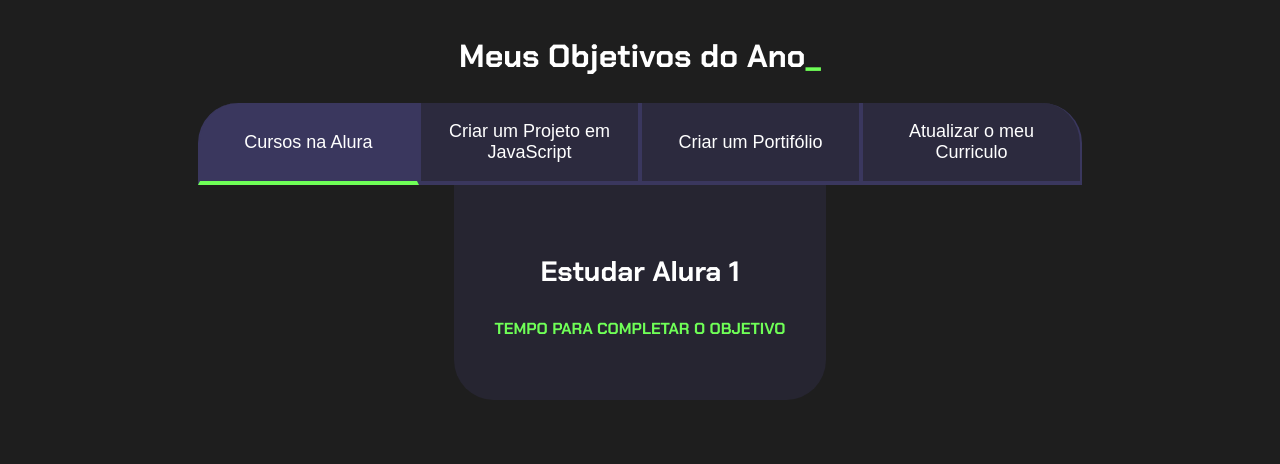
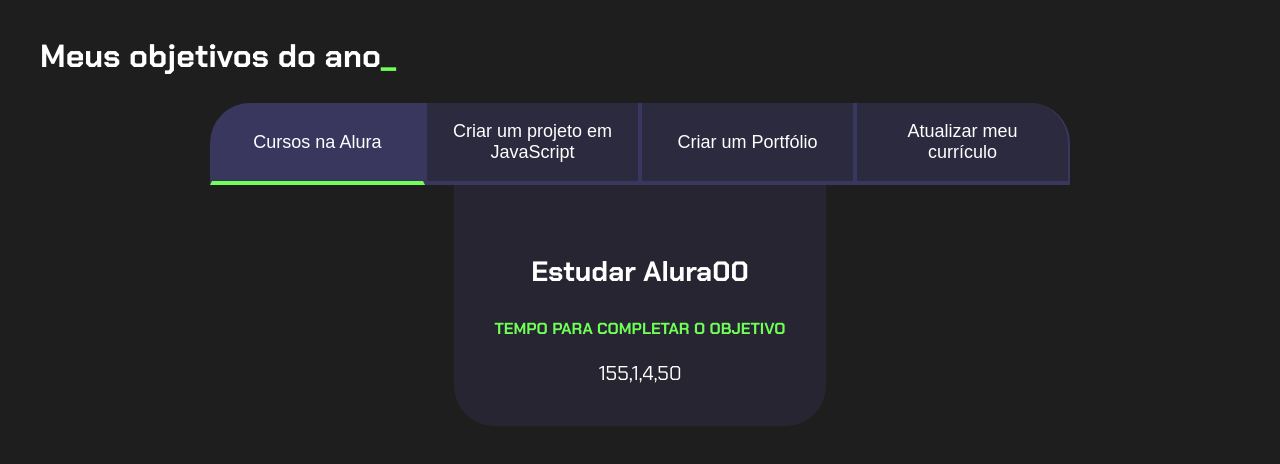
Before and after one commit to AnaViolletta/Ana-, a plain HTML site: page index.html in a window 1280 px wide. Both pictures are taken after a click on the button "Cursos na Alura". Drawn offline with Linux system fonts and the light colour scheme.

Commit message:
Add files via upload

```diff
--- a/index.html
+++ b/index.html
@@ -2,59 +2,72 @@
 <html lang="pt-br">
     <head>
         <meta charset="UTF-8">
-        <meta name="viewpoint" content="width=device-width, initial-scaled=1.0">
+        <meta name="viewpoint" content="width=device-
+        width, initial-scaled=1.0">
         <title>
-            Meus Objetivos do Ano
+            Meus objetivos do ano
         </title>
         <link rel="stylesheet" href="style.css">
+
     </head>
+
     <body>
         <section class="conteudo-principal">
-            <h2 class="titulo-principal">Meus Objetivos do Ano<span>_</span> </h2>
+            <h2 class="titulo-principal"> Meus objetivos do ano<span>_</span> </h2>
                 <div class="conteudo">
-                <div class="botoes">
-                    <button class="botao">Cursos na Alura</button>
-                    <button class="botao">Criar um Projeto em JavaScript</button>
-                    <button class="botao">Criar um Portifólio</button>
-                    <button class="botao">Atualizar o meu Curriculo</button>
-                </div>
+                    <div class="botoes">
+                        <button class="botao ativo">Cursos na Alura</button>
+                        <button class="botao">Criar um projeto em JavaScript</button>
+                        <button class="botao">Criar um Portfólio</button>
+                        <button class="botao">Atualizar meu currículo</button>
+                    </div>
                 </div>
                 <div class="abas-textos">
                     <div class="aba-conteudo ativo">
                         <h3 class="aba-conteudo-titulo-principal">
-                            Estudar Alura 1
-                        </h3>
+                            Estudar Alura00</h3>
                         <h4 class="aba-conteudo-titulo-secundario">
-                            Tempo para Completar o Objetivo
+                            Tempo para completar o objetivo
                         </h4>
                         <div class="contador"></div>
                     </div>
                     <div class="aba-conteudo">
                         <h3 class="aba-conteudo-titulo-principal">
-                            Estudar Alura 2
-                        </h3>
+                            Estudar Alura01</h3>
                         <h4 class="aba-conteudo-titulo-secundario">
-                            Tempo para Completar o Objetivo
+                            Tempo para completar o objetivo
                         </h4>
                     </div>
-                    <div class="aba-conteudo">
+                     <div class="aba-conteudo">
                         <h3 class="aba-conteudo-titulo-principal">
-                            Estudar Alura 3
-                        </h3>
+                            Estudar Alura02</h3>
                         <h4 class="aba-conteudo-titulo-secundario">
-                            Tempo para Completar o Objetivo
+                            Tempo para completar o objetivo
                         </h4>
                     </div>
-                    <div class="aba-conteudo">
+                     <div class="aba-conteudo">
                         <h3 class="aba-conteudo-titulo-principal">
-                            Estudar Alura 4
-                        </h3>
+                            Estudar Alura03</h3>
                         <h4 class="aba-conteudo-titulo-secundario">
-                            Tempo para Completar o Objetivo
+                            Tempo para completar o objetivo
                         </h4>
                     </div>
+
+
                 </div>
-            <script src="main.js"></script>
+
+
+
+                <script src="main.js"></script>
         </section>
+
+
+
+
     </body>
+
+
+
+
+
 </html>
--- a/main.js
+++ b/main.js
@@ -1,15 +1,47 @@
 const botoes = document.querySelectorAll(".botao");
 const textos = document.querySelectorAll(".aba-conteudo");
 const contadores = document.querySelectorAll(".contador");
-const tempoObjetivo01 = new Date("2024-04-10T00.00.00");
+const tempoObjetivo01 = new Date("2024-10-05T00:00:00");
+const tempoObjetivo02 = new Date("2024-12-05T00:00:00");
+const tempoObjetivo03 = new Date("2024-12-30T00:00:00");
+const tempoObjetivo04 = new Date("2025-02-05T00:00:00");
+let tempoAtual = new Date();
+const tempos =[tempoObjetivo01,tempoObjetivo02,tempoObjetivo03,tempoObjetivo04];
+for (let i = 0; i< contadores.length; i++){
+    contadores[i].textContent = calculaTempo(tempos[i]);
+
+}
+
+
 
 for(let i= 0; i< botoes.length; i++){
     botoes[i].onclick = function(){
-        for(j=0; j<botoes.length; j++){
+        for (let j=0; j< botoes.length; j++){
             botoes[j].classList.remove("ativo");
             textos[j].classList.remove("ativo");
         }
         botoes[i].classList.add("ativo");
         textos[i].classList.add("ativo");
+
     }
 }
+function calculaTempo(tempoObjetivo){
+    let tempoAtual = new Date();
+    let tempoFinal = tempoObjetivo - tempoAtual;
+    let segundos = Math.floor(tempoFinal /1000);
+    let minutos = Math.floor(segundos/ 60);
+    let horas = Math.floor(minutos/60);
+    let dias = Math.floor(horas / 24);
+    segundos %=60;
+    minutos %=60;
+    horas %=24;
+    if (tempoFinal >0){
+        return[dias,horas,minutos,segundos];
+    } else {
+        return[0,0,0,0];
+
+        }
+
+
+    return dias + " dias " + horas + " horas " + minutos +" minutos " + segundos + " segundos";
+}
--- a/style.css
+++ b/style.css
@@ -1,4 +1,5 @@
 @import url('https://fonts.googleapis.com/css2?family=Chakra+Petch:wght@400;700&display=swap');
+
 :root {
     --cor-de-fundo: #1E1E1E;
     --verde: #6FFF57;
@@ -7,11 +8,14 @@
     --botao-inativo: rgba(58, 55, 94, 0.5);
     --texto-fundo: rgba(58, 55, 94, 0.3);
 }
+
 body {
     background-color: var(--cor-de-fundo);
     color: var(--branco);
     font-family: 'Chakra Petch', sans-serif;
 }
+
+
 .conteudo-principal {
     display: flex;
     flex-direction: column;
@@ -21,14 +25,17 @@ body {
     width: 100%;
     margin: 0 auto;
 }
+
 .titulo-principal {
-    text-align: center;
+    text-align: left;
     width: 100%;
     font-size: 32px;
 }
+
 .titulo-principal span {
     color: var(--verde);
 }
+
 .botao {
     font-family: "Crakra Petch", sans-serif;
     background-color: var(--botao-inativo);
@@ -44,20 +51,23 @@ body {
     border-right: 2px solid var(--botao-ativo);
     border-top: none;
 }
+
 .botao:first-child {
     border-radius: 40px 40px 0 0;
 }
+
 .botoes {
     display: block;
 }
+
 .botao.ativo{
     background-color: var(--botao-ativo);
     border-bottom: 4px solid var(--verde);
 }
 .abas-textos{
-    background-color: var(--texto-fundo) ;
+    background-color: var(--texto-fundo  );
     padding: 40px;
-    border-radius: 0 0 40px 40px;
+    border-radius: 0 0  40px 40px;
 }
 .aba-conteudo.ativo{
     display: block;
@@ -74,6 +84,11 @@ body {
     color: var(--verde);
     text-transform: uppercase;
 }
+.contador{
+    font-size: 20px;
+    text-align: center;
+}
+
 @media screen and (min-width: 768px) {
     .botoes {
         display: flex;
```
